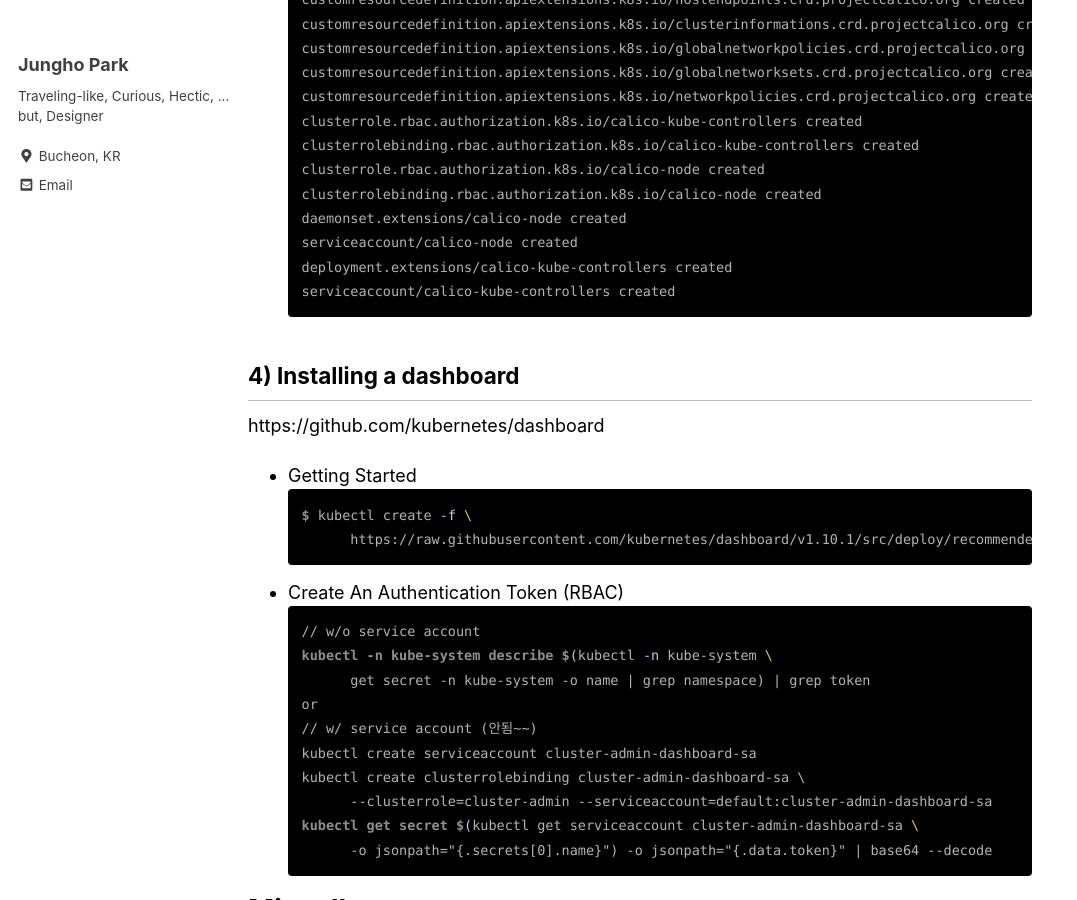
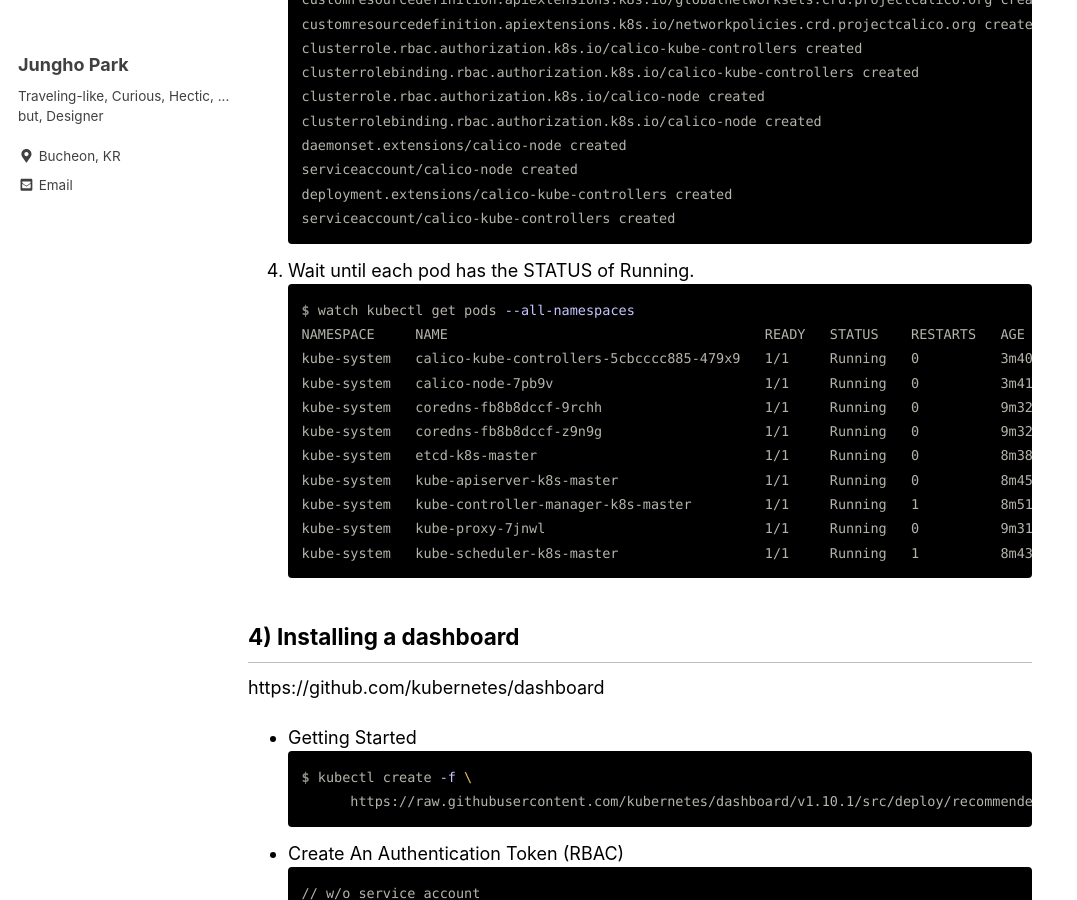
Before and after one commit to unipark00/tekrepo, a Jekyll site: the page built from _posts/2019-04-07-configure-k8s-cluster.md, in a window 1280 px wide and 900 px high, scrolled down 3928 px. Shown: the whole window, without its empty margins (0-1077 px from the left). Built offline with Jekyll 4.4.1, drawn with Linux system fonts in a browser that asks for light colours; cached includes are drawn as plain includes; some of the changed text lies outside the part shown.

Commit message:
Update 2019-04-07-configure-k8s-cluster.md

````diff
--- a/_posts/2019-04-07-configure-k8s-cluster.md
+++ b/_posts/2019-04-07-configure-k8s-cluster.md
@@ -74,10 +74,7 @@ daemonset.extensions/kube-flannel-ds-s390x create
 ```
 4. Check that the CoreDNS pod is Running
 ```console
-kubectl get nodes
-kubectl get pods --all-namespaces
-kubectl get pods -n kube-system
-kubectl describe nodes k8s-master
+watch kubectl get pods --all-namespaces
 ```
 
 ### Calico
@@ -115,6 +112,20 @@ serviceaccount/calico-node created
 deployment.extensions/calico-kube-controllers created
 serviceaccount/calico-kube-controllers created
 ```
+4. Wait until each pod has the STATUS of Running.
+```console
+$ watch kubectl get pods --all-namespaces
+NAMESPACE     NAME                                       READY   STATUS    RESTARTS   AGE
+kube-system   calico-kube-controllers-5cbcccc885-479x9   1/1     Running   0          3m40s
+kube-system   calico-node-7pb9v                          1/1     Running   0          3m41s
+kube-system   coredns-fb8b8dccf-9rchh                    1/1     Running   0          9m32s
+kube-system   coredns-fb8b8dccf-z9n9g                    1/1     Running   0          9m32s
+kube-system   etcd-k8s-master                            1/1     Running   0          8m38s
+kube-system   kube-apiserver-k8s-master                  1/1     Running   0          8m45s
+kube-system   kube-controller-manager-k8s-master         1/1     Running   1          8m51s
+kube-system   kube-proxy-7jnwl                           1/1     Running   0          9m31s
+kube-system   kube-scheduler-k8s-master                  1/1     Running   1          8m43s
+```
 
 ## 4) Installing a dashboard
 https://github.com/kubernetes/dashboard
````
